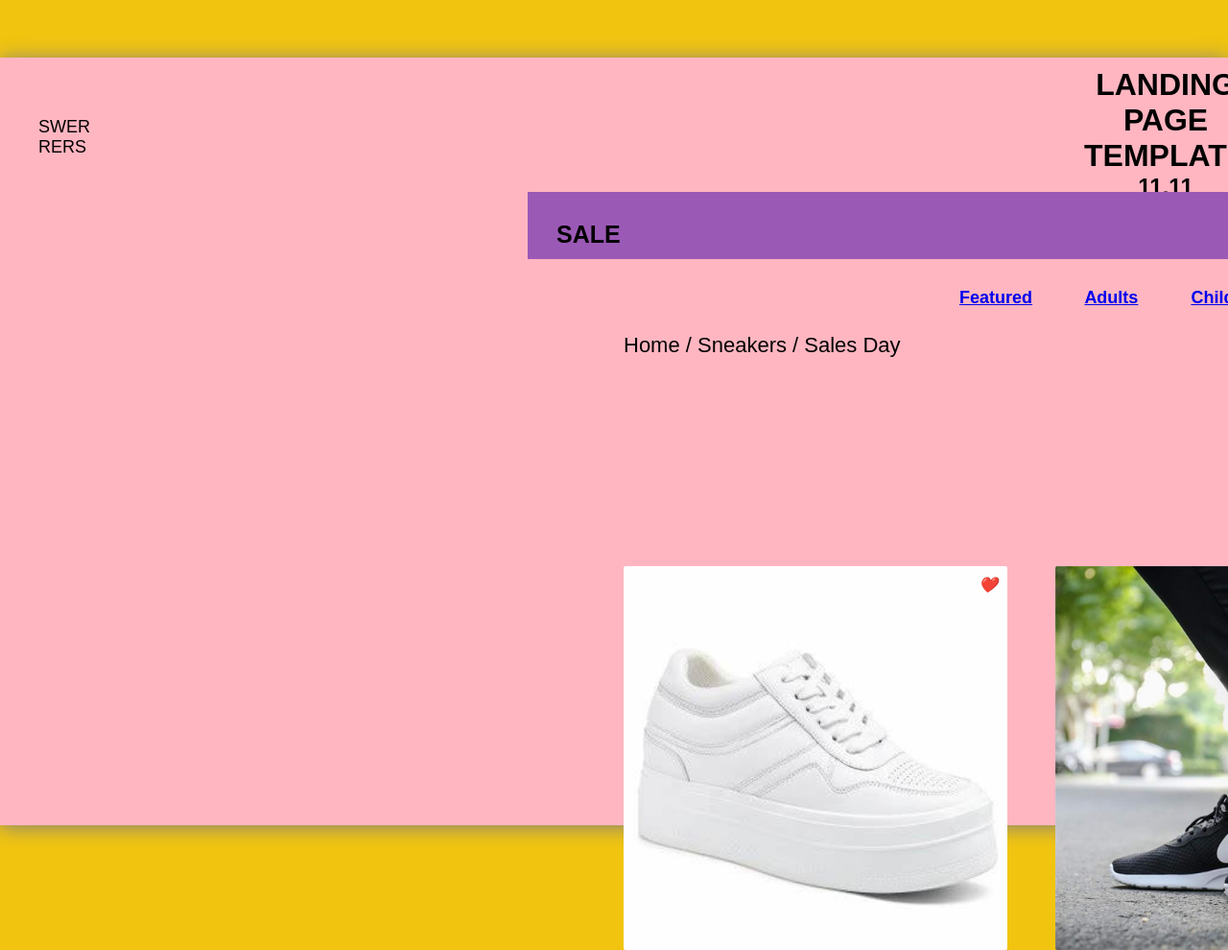
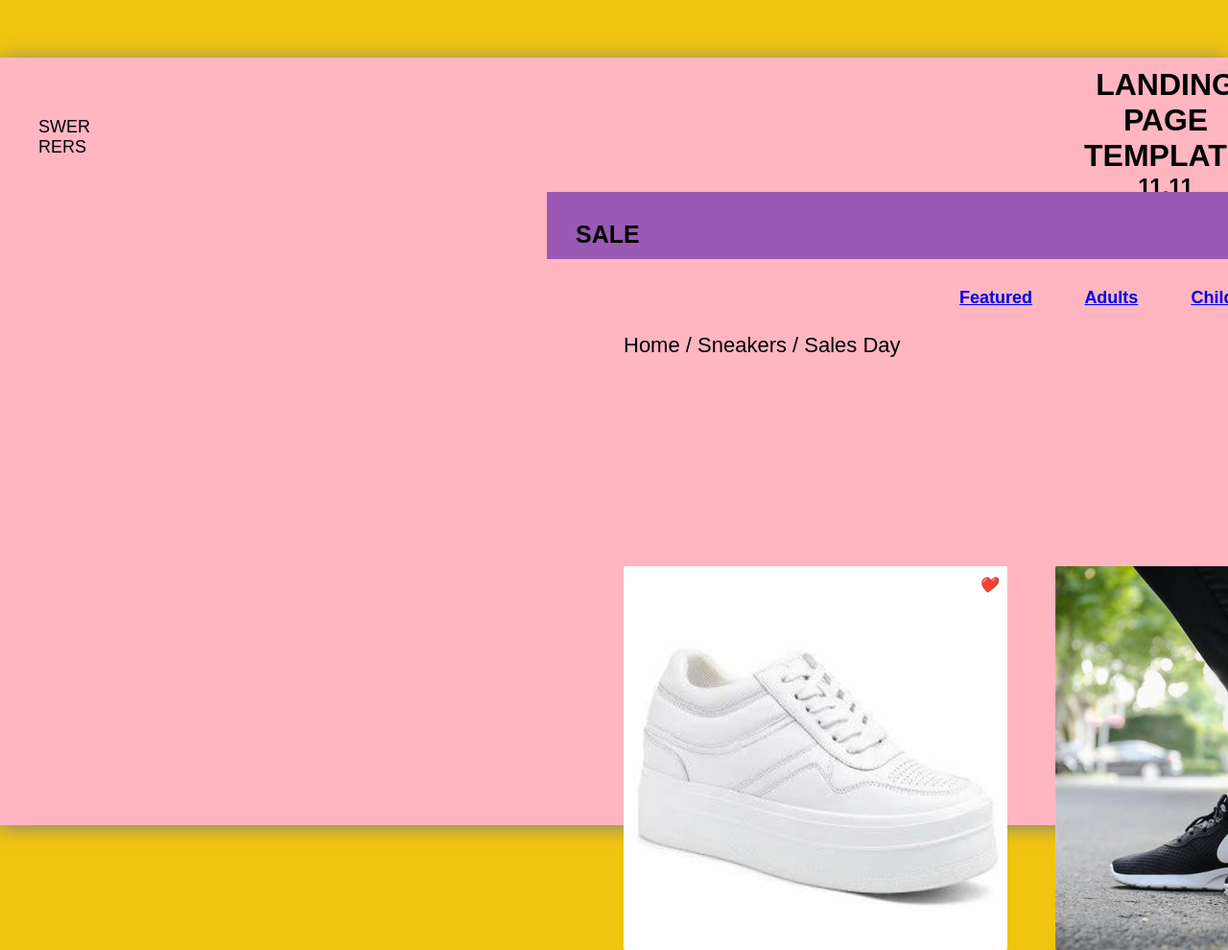
Before and after one commit to sheeza-tahir/template, a plain HTML site: page index.html in a window 1280 px wide. Shown: the top 990 px of the page at 96% size. Drawn offline with nearby package versions, Linux system fonts and the light colour scheme.

Commit message:
Update style.css

```diff
--- a/style.css
+++ b/style.css
@@ -33,7 +33,7 @@ body{
 .header {
     position: absolute;
     top: 200px;
-    left: 550px;
+    left: 570px;
     width: 1500px;
     height: 0.1px;
     padding: 35px 12%;
```
